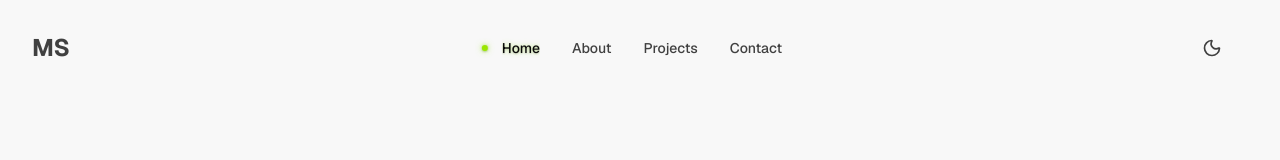
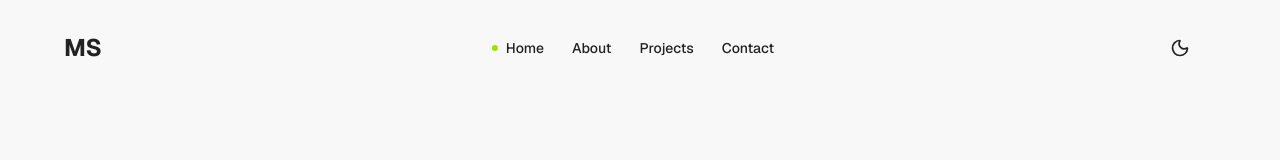
Before and after one commit to MikeTemi/michael-portfolio, a Next.js app: page / in a window 1280 px wide. Shown: the top 160 px of the page. Built offline with nearby package versions, Linux system fonts and the light colour scheme.

Commit message:
Refactor Navbar component to enhance scroll effects and integrate Framer Motion for smoother animations and transitions

```diff
--- a/src/components/Navbar.tsx
+++ b/src/components/Navbar.tsx
@@ -3,28 +3,29 @@
 import React, { useState, useEffect, useMemo, useCallback } from 'react';
 import { Menu, X, Sun, Moon } from 'lucide-react';
 import { useTheme } from './ThemeProvider';
+import { motion, AnimatePresence, useScroll, useTransform } from 'framer-motion';
 
 // Constants
 const SCROLL_CONFIG = {
-  MAX_SCROLL: 200,
+  MAX_SCROLL: 400, // Increased from 200 for longer scroll effect
   SCROLL_THRESHOLD: 0.1,
   SHADOW_THRESHOLD: 0.3,
 } as const;
 
 const COLORS = {
   DARK: {
-    ACTIVE: 'hsl(0,0%,90%)',
-    DEFAULT: 'hsl(0,0%,70%)',
-    LOGO: 'hsl(0,0%,85%)',
+    ACTIVE: 'hsl(var(--foreground))',
+    DEFAULT: 'hsl(var(--muted-foreground))',
+    LOGO: 'hsl(var(--foreground))',
   },
   LIGHT: {
-    ACTIVE: 'hsl(0,0%,3.9%)',
-    DEFAULT: 'hsl(0,0%,25.1%)',
-    LOGO: 'hsl(0,0%,25.1%)',
+    ACTIVE: 'hsl(var(--foreground))',
+    DEFAULT: 'hsl(var(--muted-foreground))',
+    LOGO: 'hsl(var(--foreground))',
     // Darker colors for mobile light mode
-    MOBILE_LOGO: 'hsl(0,0%,10%)',
-    MOBILE_DEFAULT: 'hsl(0,0%,10%)',
-    MOBILE_INACTIVE: 'hsl(0,0%,45%)', // Lighter color for non-active mobile items
+    MOBILE_LOGO: 'hsl(var(--foreground))',
+    MOBILE_DEFAULT: 'hsl(var(--foreground))',
+    MOBILE_INACTIVE: 'hsl(var(--muted-foreground))', // Lighter color for non-active mobile items
   },
 } as const;
 
@@ -43,27 +44,14 @@ interface NavItem {
   href: string;
 }
 
-interface ScrollStyles {
-  width: string;
-  backgroundColor: string;
-  backdropFilter: string;
-  borderRadius: string;
-  border: string;
-  boxShadow: string;
-}
-
-interface ComponentSizes {
-  logoSize: number;
-  buttonSize: number;
-  iconSize: number;
-  mobileIconSize: number;
-  padding: number;
-}
-
 const Navbar = () => {
   const [isOpen, setIsOpen] = useState(false);
-  const [scrollProgress, setScrollProgress] = useState(0);
+  const [currentPage, setCurrentPage] = useState('Home');
   const { theme, toggleTheme } = useTheme();
+
+  // Framer Motion scroll handling
+  const { scrollY } = useScroll();
+  const scrollProgress = useTransform(scrollY, [0, SCROLL_CONFIG.MAX_SCROLL], [0, 1]);
 
   // Helper function to get text color
   const getTextColor = useCallback((isActive: boolean, isMobile: boolean = false): string => {
@@ -74,79 +62,6 @@ const Navbar = () => {
     return isActive ? colors.ACTIVE : colors.DEFAULT;
   }, [theme]);
 
-  // Helper function to calculate dynamic styles based on scroll
-  const getScrollStyles = useMemo((): ScrollStyles => {
-    const isCompact = scrollProgress > SCROLL_CONFIG.SCROLL_THRESHOLD;
-
-    // Use a single smooth progress curve for all transitions to eliminate jerky movement
-    const transitionProgress = Math.max(0, Math.min((scrollProgress - 0.02) / 0.8, 1)); // Start at 2%, complete at 82%
-
-    // All transitions use the same easing curve
-    const easedProgress = transitionProgress * transitionProgress * (3 - 2 * transitionProgress); // Smooth S-curve
-
-    // Width transition
-    const width = 100 - (easedProgress * 40); // 100% to 60%
-
-    // Border radius transition
-    const borderRadius = easedProgress * 9999;
-
-    // Background and blur transitions
-    const backgroundOpacity = Math.min(easedProgress * 0.4, 0.2); // Slightly stronger background
-    const blurAmount = easedProgress * 12;
-
-    return {
-      width: `${width}%`,
-      backgroundColor: isCompact
-        ? (theme === 'dark'
-            ? `rgba(0, 0, 0, ${backgroundOpacity + 0.1})`
-            : `rgba(255, 255, 255, ${backgroundOpacity + 0.1})`)
-        : 'transparent',
-      backdropFilter: isCompact ? `blur(${blurAmount}px)` : 'none',
-      borderRadius: `${borderRadius}px`,
-      border: 'none', // No border needed at any point
-      boxShadow: easedProgress > 0.7 // Shadow appears near the end for depth
-        ? '0 25px 50px -12px rgba(0, 0, 0, 0.25)'
-        : 'none'
-    };
-  }, [scrollProgress, theme]);
-
-  // Helper function to get component sizes
-  const getComponentSizes = useMemo((): ComponentSizes => {
-    // Use the same smooth transition curve as the main styles
-    const transitionProgress = Math.max(0, Math.min((scrollProgress - 0.02) / 0.8, 1));
-    const easedProgress = transitionProgress * transitionProgress * (3 - 2 * transitionProgress);
-
-    return {
-      logoSize: SIZES.LOGO_SIZE.NORMAL - (easedProgress * (SIZES.LOGO_SIZE.NORMAL - SIZES.LOGO_SIZE.COMPACT)),
-      buttonSize: SIZES.BUTTON_SIZE.NORMAL - (easedProgress * (SIZES.BUTTON_SIZE.NORMAL - SIZES.BUTTON_SIZE.COMPACT)),
-      iconSize: SIZES.ICON_SIZE.NORMAL - (easedProgress * (SIZES.ICON_SIZE.NORMAL - SIZES.ICON_SIZE.COMPACT)),
-      mobileIconSize: SIZES.MOBILE_ICON_SIZE.NORMAL - (easedProgress * (SIZES.MOBILE_ICON_SIZE.NORMAL - SIZES.MOBILE_ICON_SIZE.COMPACT)),
-      padding: easedProgress * SIZES.PILL_PADDING,
-    };
-  }, [scrollProgress]);
-
-  // Optimized scroll handler with throttling
-  const handleScroll = useCallback(() => {
-    const scrollY = window.scrollY;
-    const progress = Math.min(scrollY / SCROLL_CONFIG.MAX_SCROLL, 1);
-    setScrollProgress(progress);
-  }, []);
-
-  useEffect(() => {
-    let timeoutId: NodeJS.Timeout;
-
-    const throttledScroll = () => {
-      if (timeoutId) clearTimeout(timeoutId);
-      timeoutId = setTimeout(handleScroll, 16); // ~60fps
-    };
-
-    window.addEventListener('scroll', throttledScroll, { passive: true });
-    return () => {
-      window.removeEventListener('scroll', throttledScroll);
-      if (timeoutId) clearTimeout(timeoutId);
-    };
-  }, [handleScroll]);
-
   // Navigation items
   const navItems: NavItem[] = [
     { name: 'Home', href: '/' },
@@ -155,76 +70,173 @@ const Navbar = () => {
     { name: 'Contact', href: '/contact' },
   ];
 
-  // Current page (in real app, you'd get this from router)
-  const [currentPage, setCurrentPage] = useState('Home');
-
-  // Reusable Rolling Text Component
+  // Reusable Rolling Text Component with Framer Motion
   const RollingText: React.FC<{
     children: string;
     isActive: boolean;
     className?: string;
     isMobile?: boolean;
   }> = ({ children, isActive, className = '', isMobile = false }) => (
-    <span
-      className={`relative overflow-hidden transition-all duration-200 group ${className}`}
+    <motion.span
+      className={`relative overflow-hidden ${className}`}
       style={{
         color: getTextColor(isActive, isMobile),
         textShadow: isActive
           ? (theme === 'dark'
               ? '0 0 8px rgba(163, 230, 53, 0.5), 0 0 4px rgba(163, 230, 53, 0.3), 0 1px 2px rgba(0, 0, 0, 0.4)'
-              : '0 0 6px rgba(163, 230, 53, 0.4), 0 0 3px rgba(163, 230, 53, 0.2), 0 1px 2px rgba(0, 0, 0, 0.2)')
+              : 'none')
           : 'none'
       }}
       data-current={isActive}
+      initial={false}
+      whileHover="hover"
+      variants={{
+        hover: {}
+      }}
     >
-      <span className="block transition-transform duration-700 ease-out group-hover:-translate-y-full group-hover:opacity-0">
+      <motion.span
+        className="block"
+        variants={{
+          hover: {
+            y: '-100%',
+            opacity: 0,
+            transition: { duration: 0.4, ease: [0.4, 0.0, 0.2, 1] }
+          }
+        }}
+        transition={{ duration: 0.4, ease: [0.4, 0.0, 0.2, 1] }}
+      >
         {children}
-      </span>
-      <span className="absolute top-full left-0 w-full block transition-transform duration-700 ease-out group-hover:-translate-y-full">
+      </motion.span>
+      <motion.span
+        className="absolute top-full left-0 w-full block"
+        variants={{
+          hover: {
+            y: '-100%',
+            transition: { duration: 0.4, ease: [0.4, 0.0, 0.2, 1] }
+          }
+        }}
+        transition={{ duration: 0.4, ease: [0.4, 0.0, 0.2, 1] }}
+      >
         {children}
-      </span>
-    </span>
+      </motion.span>
+    </motion.span>
   );
 
-  const scrollStyles = getScrollStyles;
-  const sizes = getComponentSizes;
+  // Framer Motion transforms for smooth animations
+  const navWidth = useTransform(
+    scrollProgress,
+    [0, SCROLL_CONFIG.SCROLL_THRESHOLD, 1],
+    ['95%', '80%', '65%'] // Balanced for both mobile and desktop
+  );
+
+  const borderRadius = useTransform(
+    scrollProgress,
+    [0, SCROLL_CONFIG.SCROLL_THRESHOLD, 1],
+    [50, 40, 32]
+  );
+
+  const backgroundOpacity = useTransform(
+    scrollProgress,
+    [SCROLL_CONFIG.SCROLL_THRESHOLD, SCROLL_CONFIG.SHADOW_THRESHOLD, 1],
+    [0, 0.1, 0.15]
+  );
+
+  const blurAmount = useTransform(
+    scrollProgress,
+    [SCROLL_CONFIG.SCROLL_THRESHOLD, 1],
+    [0, 20]
+  );
+
+  const padding = useTransform(
+    scrollProgress,
+    [0, 1],
+    [0, SIZES.PILL_PADDING]
+  );
+
+  const logoSize = useTransform(
+    scrollProgress,
+    [0, 0.3, 0.7, 1],
+    [SIZES.LOGO_SIZE.NORMAL, SIZES.LOGO_SIZE.COMPACT, SIZES.LOGO_SIZE.COMPACT - 3, SIZES.LOGO_SIZE.COMPACT - 5] // More gradual and significant reduction
+  );
+
+  const buttonSize = useTransform(
+    scrollProgress,
+    [0, 1],
+    [SIZES.BUTTON_SIZE.NORMAL, SIZES.BUTTON_SIZE.COMPACT]
+  );
+
+  const iconSize = useTransform(
+    scrollProgress,
+    [0, 1],
+    [SIZES.ICON_SIZE.NORMAL, SIZES.ICON_SIZE.COMPACT]
+  );
+
+  const mobileIconSize = useTransform(
+    scrollProgress,
+    [0, 1],
+    [SIZES.MOBILE_ICON_SIZE.NORMAL, SIZES.MOBILE_ICON_SIZE.COMPACT]
+  );
+
+  const mobileButtonPadding = useTransform(
+    scrollProgress,
+    [0, SCROLL_CONFIG.SCROLL_THRESHOLD, 1],
+    ['8px', '6px', '6px']
+  );
 
   return (
     <>
-      <nav
-        className="fixed top-4 left-1/2 z-50 rounded-full bg-transparent transition-all duration-500 ease-out"
+      <motion.nav
+        className="fixed top-4 left-1/2 z-50 rounded-full bg-transparent"
         style={{
-          width: scrollStyles.width,
-          transform: 'translate(-50%, 0px)',
-          backgroundColor: scrollStyles.backgroundColor,
-          backdropFilter: scrollStyles.backdropFilter,
-          borderRadius: scrollStyles.borderRadius,
-          border: scrollStyles.border,
-          boxShadow: scrollStyles.boxShadow
+          width: navWidth,
+          x: '-50%',
+          backgroundColor: useTransform(
+            backgroundOpacity,
+            [0, 0.15],
+            [
+              'transparent',
+              theme === 'dark'
+                ? 'rgba(0, 0, 0, 0.25)'
+                : 'rgba(255, 255, 255, 0.25)'
+            ]
+          ),
+          backdropFilter: useTransform(blurAmount, (v) => `blur(${v}px)`),
+          borderRadius: borderRadius,
+          boxShadow: useTransform(
+            scrollProgress,
+            [0, 0.7, 1],
+            [
+              'none',
+              'none',
+              '0 25px 50px -12px rgba(0, 0, 0, 0.25)'
+            ]
+          )
         }}
+        transition={{ duration: 0.3, ease: [0.4, 0.0, 0.2, 1] }}
       >
       <div className="max-w-7xl mx-auto px-4 sm:px-6 lg:px-8">
-        <div
-          className="flex items-center justify-between relative transition-all duration-500 ease-out"
+        <motion.div
+          className="flex items-center justify-between relative"
           style={{
             height: SIZES.NAVBAR_HEIGHT,
-            paddingLeft: sizes.padding,
-            paddingRight: sizes.padding
+            paddingLeft: padding,
+            paddingRight: padding
           }}
+          transition={{ duration: 0.3, ease: [0.4, 0.0, 0.2, 1] }}
         >
 
           {/* Logo - Left */}
           <div className="flex-shrink-0 z-10">
-            <a
+            <motion.a
               href="/"
               className="font-bold hover:text-lime-400 transition-all duration-500 ease-out"
               style={{
                 color: theme === 'dark' ? COLORS.DARK.LOGO : COLORS.LIGHT.LOGO,
-                fontSize: `${sizes.logoSize}px`
+                fontSize: logoSize
               }}
             >
               MS
-            </a>
+            </motion.a>
           </div>
 
           {/* Desktop Navigation - Center */}
@@ -240,11 +252,11 @@ const Navbar = () => {
                   {/* Active page indicator with reduced size and glow */}
                   {currentPage === item.name && (
                     <div
-                      className="absolute -left-1 w-1.5 h-1.5 bg-lime-400 rounded-full"
+                      className="absolute -left-0.5 w-1.5 h-1.5 bg-lime-400 rounded-full"
                       style={{
                         boxShadow: theme === 'dark'
                           ? '0 0 8px rgba(163, 230, 53, 0.8), 0 0 4px rgba(163, 230, 53, 0.6), 0 1px 2px rgba(0, 0, 0, 0.3)'
-                          : '0 0 6px rgba(163, 230, 53, 0.7), 0 0 3px rgba(163, 230, 53, 0.5), 0 1px 2px rgba(0, 0, 0, 0.2)'
+                          : 'none'
                       }}
                     ></div>
                   )}
@@ -252,7 +264,7 @@ const Navbar = () => {
                   {/* Text with rolling pin hover effect and glow */}
                   <RollingText
                     isActive={currentPage === item.name}
-                    className="ml-1"
+                    className="ml-0"
                   >
                     {item.name}
                   </RollingText>
@@ -264,53 +276,67 @@ const Navbar = () => {
           {/* Theme Toggle & Mobile Menu - Right */}
           <div className="flex items-center space-x-4 z-10">
             {/* Theme Toggle - Desktop Only */}
-            <button
+            <motion.button
               onClick={toggleTheme}
               className="hidden md:flex rounded-full bg-transparent border border-transparent hover:bg-neutral-500/10 hover:border-neutral-200/20 hover:backdrop-blur-md transition-all duration-500 items-center justify-center"
               style={{
                 color: theme === 'dark' ? COLORS.DARK.LOGO : COLORS.LIGHT.LOGO,
-                width: `${sizes.buttonSize}px`,
-                height: `${sizes.buttonSize}px`
+                width: buttonSize,
+                height: buttonSize
               }}
               aria-label="Toggle theme"
             >
               {theme === 'dark' ?
-                <Sun style={{ width: `${sizes.iconSize}px`, height: `${sizes.iconSize}px` }} /> :
-                <Moon style={{ width: `${sizes.iconSize}px`, height: `${sizes.iconSize}px` }} />
+                <motion.div style={{ width: iconSize, height: iconSize }}>
+                  <Sun style={{ width: '100%', height: '100%' }} />
+                </motion.div> :
+                <motion.div style={{ width: iconSize, height: iconSize }}>
+                  <Moon style={{ width: '100%', height: '100%' }} />
+                </motion.div>
               }
-            </button>
+            </motion.button>
 
             {/* Mobile menu button - Always visible on mobile */}
             <div className="md:hidden">
-              <button
+              <motion.button
                 onClick={() => setIsOpen(!isOpen)}
                 className="inline-flex items-center justify-center transition-all duration-500"
                 style={{
                   color: theme === 'dark' ? COLORS.DARK.LOGO : COLORS.LIGHT.MOBILE_LOGO,
-                  width: `${sizes.buttonSize}px`,
-                  height: `${sizes.buttonSize}px`,
-                  padding: scrollProgress > SCROLL_CONFIG.SCROLL_THRESHOLD ? '6px' : '8px'
+                  width: buttonSize,
+                  height: buttonSize,
+                  padding: mobileButtonPadding
                 }}
                 aria-label="Toggle menu"
               >
                 {isOpen ?
-                  <X style={{ width: `${sizes.mobileIconSize}px`, height: `${sizes.mobileIconSize}px` }} /> :
-                  <Menu style={{ width: `${sizes.mobileIconSize}px`, height: `${sizes.mobileIconSize}px` }} />
+                  <motion.div style={{ width: mobileIconSize, height: mobileIconSize }}>
+                    <X style={{ width: '100%', height: '100%' }} />
+                  </motion.div> :
+                  <motion.div style={{ width: mobileIconSize, height: mobileIconSize }}>
+                    <Menu style={{ width: '100%', height: '100%' }} />
+                  </motion.div>
                 }
-              </button>
+              </motion.button>
             </div>
           </div>
+        </motion.div>
         </div>
-      </div>
-      </nav>
+      </motion.nav>
 
-      {/* Mobile Navigation Menu - Outside main nav to avoid scroll effects */}
-      <div className={`md:hidden fixed top-20 left-1/2 transform -translate-x-1/2 z-40 w-[90%] max-w-sm transition-all duration-300 ease-in-out ${
-        isOpen
-          ? 'max-h-96 opacity-100'
-          : 'max-h-0 opacity-0 overflow-hidden'
-      }`}>
-        <div className="px-2 pt-2 pb-3 space-y-1 backdrop-blur-md shadow-lg rounded-2xl"
+      {/* Mobile Navigation Menu with Framer Motion */}
+      <AnimatePresence>
+        {isOpen && (
+          <motion.div
+            className="md:hidden fixed top-20 left-1/2 z-40 w-[90%] max-w-sm"
+            style={{ x: '-50%' }}
+            initial={{ opacity: 0, y: -10, scale: 0.95 }}
+            animate={{ opacity: 1, y: 0, scale: 1 }}
+            exit={{ opacity: 0, y: -10, scale: 0.95 }}
+            transition={{ duration: 0.2, ease: [0.4, 0.0, 0.2, 1] }}
+          >
+            <motion.div
+              className="px-2 pt-2 pb-3 space-y-1 backdrop-blur-md shadow-lg rounded-2xl"
               style={{
                 backgroundColor: theme === 'dark'
                   ? 'rgba(10, 10, 10, 0.3)'
@@ -349,11 +375,11 @@ const Navbar = () => {
               {/* Active page indicator for mobile with reduced size and glow */}
               {currentPage === item.name && (
                 <div
-                  className="w-1.5 h-1.5 bg-lime-400 rounded-full mr-3"
+                  className="w-1.5 h-1.5 bg-lime-400 rounded-full mr-2"
                   style={{
                     boxShadow: theme === 'dark'
                       ? '0 0 8px rgba(163, 230, 53, 0.8), 0 0 4px rgba(163, 230, 53, 0.6), 0 1px 2px rgba(0, 0, 0, 0.3)'
-                      : '0 0 6px rgba(163, 230, 53, 0.7), 0 0 3px rgba(163, 230, 53, 0.5), 0 1px 2px rgba(0, 0, 0, 0.2)'
+                      : 'none'
                   }}
                 ></div>
               )}
@@ -364,8 +390,10 @@ const Navbar = () => {
               </RollingText>
             </a>
           ))}
-        </div>
-      </div>
+            </motion.div>
+          </motion.div>
+        )}
+      </AnimatePresence>
     </>
   );
 };
```
Lines whose indentation alone changed are shown as unchanged.
